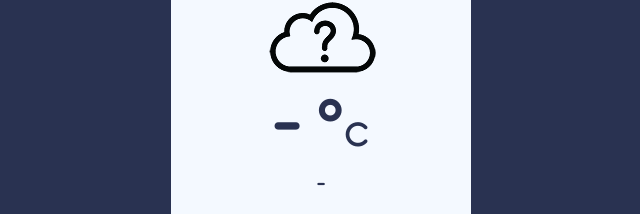
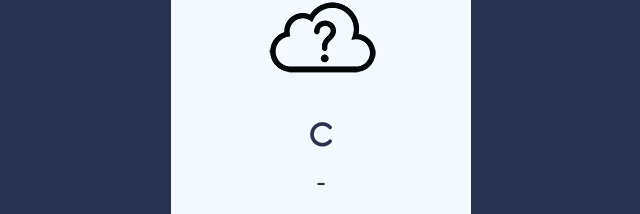
Before and after one commit to i-frah/empty, a plain HTML site: page index.html in a window 1280 px wide. Shown: the part 178-392 px from the top of the page, without its empty margins (319-959 px from the left). Drawn offline with Linux system fonts and the light colour scheme.

Commit message:
Update index.html

```diff
--- a/index.html
+++ b/index.html
@@ -20,7 +20,7 @@ weather
         <img src="icons/unknown.png" alt="">
     </div>
     <div class="temperature-value">
-        <p>- °<span>C</span></p>
+        <p><span>C</span></p>
     </div>
     <div class="temperature-description">
         <p> - </p>
```
